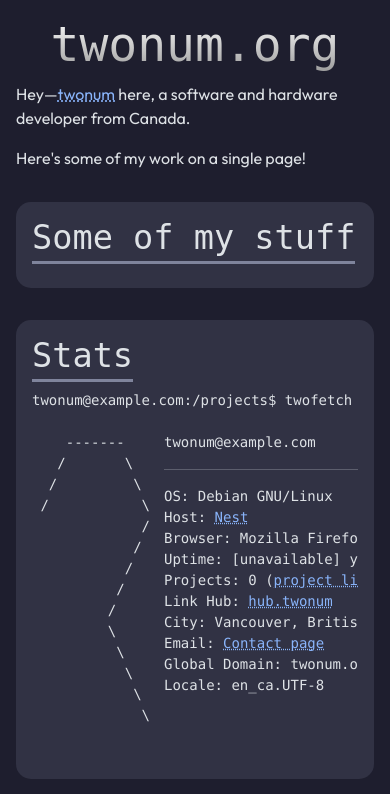
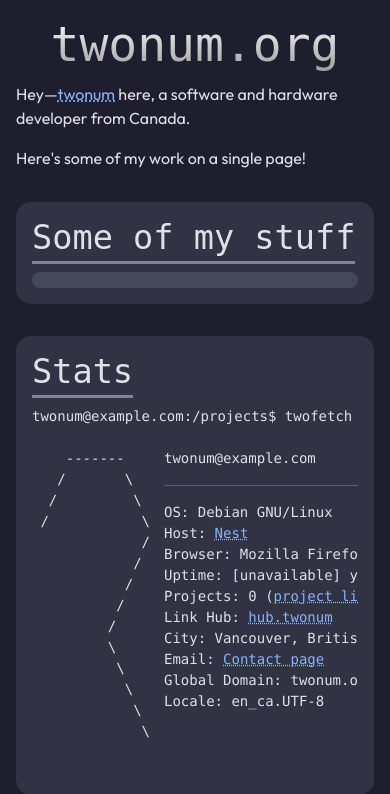
Before and after one commit to twonfi/twonum.org, a Django app: page / in a window 390 px wide. Shown: the part 56-850 px from the top of the page. Run offline with Django 5.2, Linux system fonts and the light colour scheme; data that the repository does not hold is empty; parts of the project's set-up code (start-up, migrations or seed data) failed here and were passed over; some libraries are stand-ins or nearby versions.

Commit message:
Use block display for smaller screens

```diff
--- a/static/css/home.css
+++ b/static/css/home.css
@@ -3,6 +3,11 @@
   background-color: #45475a;
   padding: 0;
   border-radius: 1em;
+
+  @media screen and (max-width: 768px) {
+    display: block;
+    padding: .5em 0;
+  }
 
   * {
     margin: 1em;
```
